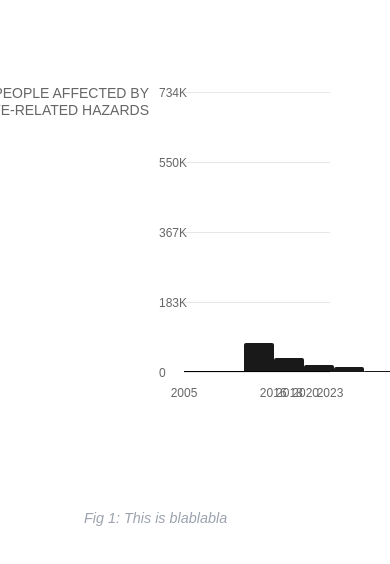
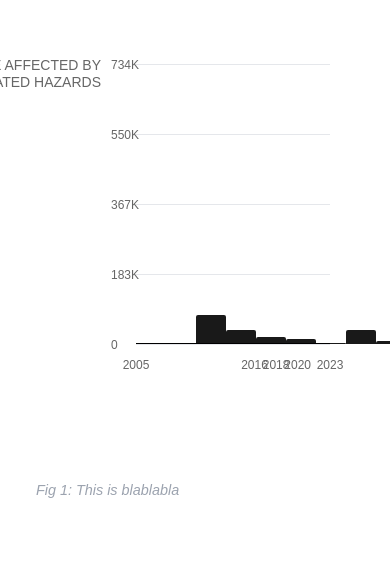
Before and after one commit to intendedsideeffects/Chauka-mobile, a Next.js app: page /disaster-chart in a window 390 px wide. Shown: the part 238-802 px from the top of the page. Built offline with nearby package versions, Linux system fonts and the light colour scheme.

Commit message:
test mobile version

```diff
--- /dev/null
+++ b/src/app/utils/responsive.js
@@ -0,0 +1,156 @@
+import { useState, useEffect } from 'react';
+
+// Responsive utility functions for mobile compatibility
+export const responsive = {
+  // Screen breakpoints
+  breakpoints: {
+    mobile: 768,
+    tablet: 1024,
+    desktop: 1280,
+  },
+
+  // Check if current screen is mobile
+  isMobile: () => typeof window !== 'undefined' && window.innerWidth < 768,
+  isTablet: () => typeof window !== 'undefined' && window.innerWidth >= 768 && window.innerWidth < 1024,
+  isDesktop: () => typeof window !== 'undefined' && window.innerWidth >= 1024,
+
+  // Responsive sizing functions
+  size: {
+    // Width utilities
+    width: {
+      small: () => responsive.isMobile() ? '80px' : '200px',
+      medium: () => responsive.isMobile() ? '120px' : '300px',
+      large: () => responsive.isMobile() ? '200px' : '400px',
+      full: () => '100%',
+      container: () => responsive.isMobile() ? '90vw' : '600px',
+      chart: () => responsive.isMobile() ? '280px' : '300px',
+    },
+
+    // Height utilities
+    height: {
+      small: () => responsive.isMobile() ? '80px' : '200px',
+      medium: () => responsive.isMobile() ? '120px' : '300px',
+      large: () => responsive.isMobile() ? '200px' : '400px',
+      full: () => '100%',
+      chart: () => responsive.isMobile() ? '280px' : '300px',
+    },
+
+    // Icon sizes
+    icon: {
+      tiny: () => responsive.isMobile() ? '16px' : '19px',
+      small: () => responsive.isMobile() ? '20px' : '25px',
+      medium: () => responsive.isMobile() ? '24px' : '30px',
+      large: () => responsive.isMobile() ? '32px' : '40px',
+    },
+
+    // Spacing utilities
+    spacing: {
+      xs: () => responsive.isMobile() ? '8px' : '10px',
+      sm: () => responsive.isMobile() ? '12px' : '15px',
+      md: () => responsive.isMobile() ? '16px' : '20px',
+      lg: () => responsive.isMobile() ? '24px' : '30px',
+      xl: () => responsive.isMobile() ? '32px' : '40px',
+      xxl: () => responsive.isMobile() ? '48px' : '60px',
+    },
+
+    // Font sizes
+    fontSize: {
+      xs: () => responsive.isMobile() ? '10px' : '12px',
+      sm: () => responsive.isMobile() ? '12px' : '14px',
+      md: () => responsive.isMobile() ? '14px' : '16px',
+      lg: () => responsive.isMobile() ? '16px' : '18px',
+      xl: () => responsive.isMobile() ? '18px' : '24px',
+    },
+  },
+
+  // Positioning utilities
+  position: {
+    // Absolute positioning with responsive values
+    absolute: {
+      topRight: () => ({
+        position: 'absolute',
+        top: responsive.isMobile() ? '20px' : '120px',
+        right: responsive.isMobile() ? '20px' : '120px',
+      }),
+      topLeft: () => ({
+        position: 'absolute',
+        top: responsive.isMobile() ? '20px' : '120px',
+        left: responsive.isMobile() ? '20px' : '120px',
+      }),
+      bottomRight: () => ({
+        position: 'absolute',
+        bottom: responsive.isMobile() ? '20px' : '50px',
+        right: responsive.isMobile() ? '20px' : '50px',
+      }),
+      bottomLeft: () => ({
+        position: 'absolute',
+        bottom: responsive.isMobile() ? '20px' : '50px',
+        left: responsive.isMobile() ? '20px' : '50px',
+      }),
+      center: () => ({
+        position: 'absolute',
+        top: '50%',
+        left: '50%',
+        transform: 'translate(-50%, -50%)',
+      }),
+    },
+
+    // Chart positioning
+    chart: {
+      topRight: () => ({
+        position: 'absolute',
+        top: responsive.isMobile() ? 'calc(25vh - 100px)' : 'calc(35vh - 125px)',
+        right: responsive.isMobile() ? '10px' : 'calc(80vw - 30px)',
+      }),
+      bottomLeft: () => ({
+        position: 'absolute',
+        bottom: responsive.isMobile() ? '20px' : '50px',
+        left: responsive.isMobile() ? '20px' : '50px',
+      }),
+    },
+  },
+
+  // Container styles
+  container: {
+    modal: () => ({
+      padding: responsive.isMobile() ? '20px' : '40px',
+      borderRadius: '12px',
+      maxWidth: responsive.isMobile() ? '90vw' : '600px',
+      width: responsive.isMobile() ? '90vw' : '600px',
+    }),
+    chart: () => ({
+      width: responsive.isMobile() ? '280px' : '300px',
+      height: responsive.isMobile() ? '280px' : '300px',
+    }),
+  },
+
+  // Get responsive value based on screen size
+  getValue: (mobile, tablet, desktop) => {
+    if (responsive.isMobile()) return mobile;
+    if (responsive.isTablet()) return tablet || mobile;
+    return desktop || tablet || mobile;
+  },
+};
+
+// Hook for responsive values
+export const useResponsive = () => {
+  const [isMobile, setIsMobile] = useState(false);
+  const [isTablet, setIsTablet] = useState(false);
+  const [isDesktop, setIsDesktop] = useState(false);
+
+  useEffect(() => {
+    const updateResponsive = () => {
+      setIsMobile(window.innerWidth < responsive.breakpoints.mobile);
+      setIsTablet(window.innerWidth >= responsive.breakpoints.mobile && window.innerWidth < responsive.breakpoints.tablet);
+      setIsDesktop(window.innerWidth >= responsive.breakpoints.tablet);
+    };
+
+    updateResponsive();
+    window.addEventListener('resize', updateResponsive);
+    return () => window.removeEventListener('resize', updateResponsive);
+  }, []);
+
+  return { isMobile, isTablet, isDesktop, responsive };
+};
+
+export default responsive;
--- a/src/components/sections/SegmentTemplate.jsx
+++ b/src/components/sections/SegmentTemplate.jsx
@@ -1,6 +1,7 @@
 'use client';
 
 import React from 'react';
+import { responsive } from '../../app/utils/responsive';
 
 const SegmentTemplate = ({
   header = "Sample Header",
@@ -23,12 +24,12 @@ const SegmentTemplate = ({
          scrollSnapAlign: 'start',
          borderBottom: '3px solid #9ca3af',
          pointerEvents: 'auto', // Enable interactions
-         paddingLeft: '4rem',
+         paddingLeft: responsive.isMobile() ? '1rem' : '4rem',
        },
                                        contentWrapper: {
          color: '#0e224f',
-         fontSize: '1.5rem',
-         maxWidth: '700px',
+         fontSize: responsive.isMobile() ? '1.2rem' : '1.5rem',
+         maxWidth: responsive.isMobile() ? '90%' : '700px',
          textAlign: 'left',
          fontFamily: 'Helvetica World, Arial, sans-serif',
          fontWeight: 400,
@@ -36,24 +37,24 @@ const SegmentTemplate = ({
          zIndex: 1000, // Higher z-index to be above scatterplot
          position: 'absolute',
          top: '50%',
-         left: '4rem',
+         left: responsive.isMobile() ? '1rem' : '4rem',
          transform: 'translateY(-50%)',
          margin: '0',
          flexShrink: 0,
          pointerEvents: 'auto', // Enable interactions
        },
                                        header: {
-         fontSize: '2.5rem',
+         fontSize: responsive.isMobile() ? '1.8rem' : '2.5rem',
          fontWeight: 'bold',
          color: '#000',
          marginBottom: '0',
          textAlign: 'left',
-         marginTop: '5rem',
+         marginTop: responsive.isMobile() ? '2rem' : '5rem',
          fontFamily: 'Times New Roman, serif',
          lineHeight: '1.1'
        },
        headerSecondLine: {
-         fontSize: '2.5rem',
+         fontSize: responsive.isMobile() ? '1.8rem' : '2.5rem',
          fontWeight: 'bold',
          color: '#000',
          marginBottom: '0',
@@ -63,28 +64,28 @@ const SegmentTemplate = ({
          lineHeight: '1.1'
        },
     text: {
-              fontSize: '1.1rem',
+              fontSize: responsive.isMobile() ? '1rem' : '1.1rem',
       color: '#000',
-      marginBottom: '2rem',
+      marginBottom: responsive.isMobile() ? '1.5rem' : '2rem',
       lineHeight: 1.5,
       fontFamily: 'Helvetica World, Arial, sans-serif'
     },
                                                                                                                                                                                                                                                                                                                                                                        chartContainer: {
           width: '100%',
-          maxWidth: '1050px',
+          maxWidth: responsive.isMobile() ? '90%' : '1050px',
           marginTop: '0',
-          marginBottom: '2rem',
+          marginBottom: responsive.isMobile() ? '1rem' : '2rem',
           textAlign: 'center',
           display: 'flex',
           flexDirection: 'column',
           alignItems: 'center',
           justifyContent: 'center',
           position: 'absolute',
-          top: 'calc(50% + 200px)',
+          top: responsive.isMobile() ? 'calc(50% + 100px)' : 'calc(50% + 200px)',
           left: '0',
           right: '0',
           margin: '0 auto',
-          transform: 'translateX(-2cm)',
+          transform: responsive.isMobile() ? 'translateX(-1cm)' : 'translateX(-2cm)',
           pointerEvents: 'auto', // Enable interactions
           zIndex: 1001, // Higher than scatterplot
         },
--- a/src/components/sections/TitleSection.jsx
+++ b/src/components/sections/TitleSection.jsx
@@ -1,6 +1,7 @@
 'use client';
 
 import React from 'react';
+import { responsive } from '../../app/utils/responsive';
 
 const TitleSection = ({
   title = "This is a global warning.",
@@ -15,17 +16,17 @@ const TitleSection = ({
       height: '100vh',
       background: 'white',
       display: 'flex',
-      flexDirection: 'row',
+      flexDirection: 'row', // Keep row layout even on mobile
       alignItems: 'center',
       justifyContent: 'space-between',
-      padding: '0 4rem',
+      padding: responsive.isMobile() ? '0 1rem' : '0 4rem',
       position: 'relative',
       scrollSnapAlign: 'start',
     },
     contentWrapper: {
       color: '#000',
-      fontSize: '1.5rem',
-      maxWidth: '30%',
+      fontSize: responsive.isMobile() ? '1.2rem' : '1.5rem',
+      maxWidth: responsive.isMobile() ? '45%' : '30%', // Reduce width on mobile but keep left side
       textAlign: 'left',
       fontFamily: 'Helvetica World, Arial, sans-serif',
       fontWeight: 400,
@@ -35,7 +36,7 @@ const TitleSection = ({
       flexShrink: 0,
     },
     title: {
-      fontSize: '8rem',
+      fontSize: responsive.isMobile() ? '4rem' : '8rem',
       fontWeight: 'normal', // Changed from 'bold' to 'normal'
       color: '#000',
       marginBottom: '0',
@@ -45,10 +46,10 @@ const TitleSection = ({
       lineHeight: '1'
     },
     titleSecondLine: {
-      fontSize: '3.2rem',
+      fontSize: responsive.isMobile() ? '1.8rem' : '3.2rem',
       fontWeight: 'bold', // Changed from 'normal' to 'bold'
       color: '#000',
-      marginBottom: '4rem',
+      marginBottom: responsive.isMobile() ? '2rem' : '4rem',
       textAlign: 'left', // Changed from 'center' to 'left'
       marginTop: '0.1rem', // Reduced from '0.5rem' to '0.1rem' to bring lines closer
       fontFamily: 'Times New Roman, serif', // Changed from Helvetica World to Times New Roman
@@ -76,8 +77,8 @@ const TitleSection = ({
       height: '1rem'
     },
     spilhausContainer: {
-      width: '70%',
-      height: '100%',
+      width: responsive.isMobile() ? '100%' : '70%',
+      height: responsive.isMobile() ? '50%' : '100%',
       display: 'flex',
       flexDirection: 'column',
       alignItems: 'center',
--- a/tailwind.config.mjs
+++ b/tailwind.config.mjs
@@ -11,6 +11,14 @@ export default {
         background: "var(--background)",
         foreground: "var(--foreground)",
       },
+      screens: {
+        'xs': '475px',
+        'sm': '640px',
+        'md': '768px',
+        'lg': '1024px',
+        'xl': '1280px',
+        '2xl': '1536px',
+      },
     },
   },
   plugins: [],
```
Also changed, not shown: src/app/page.jsx (+71 -73 lines).
